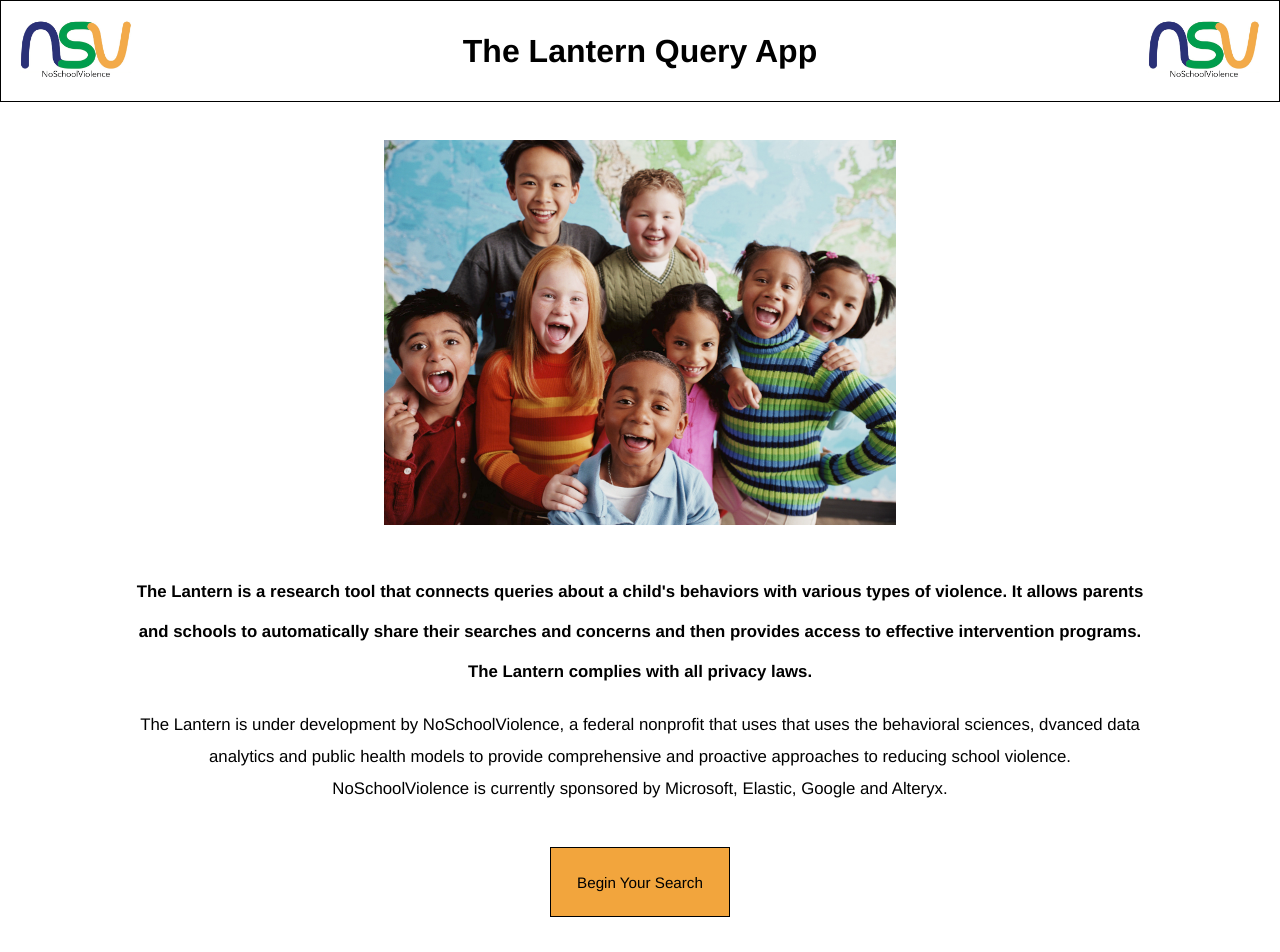
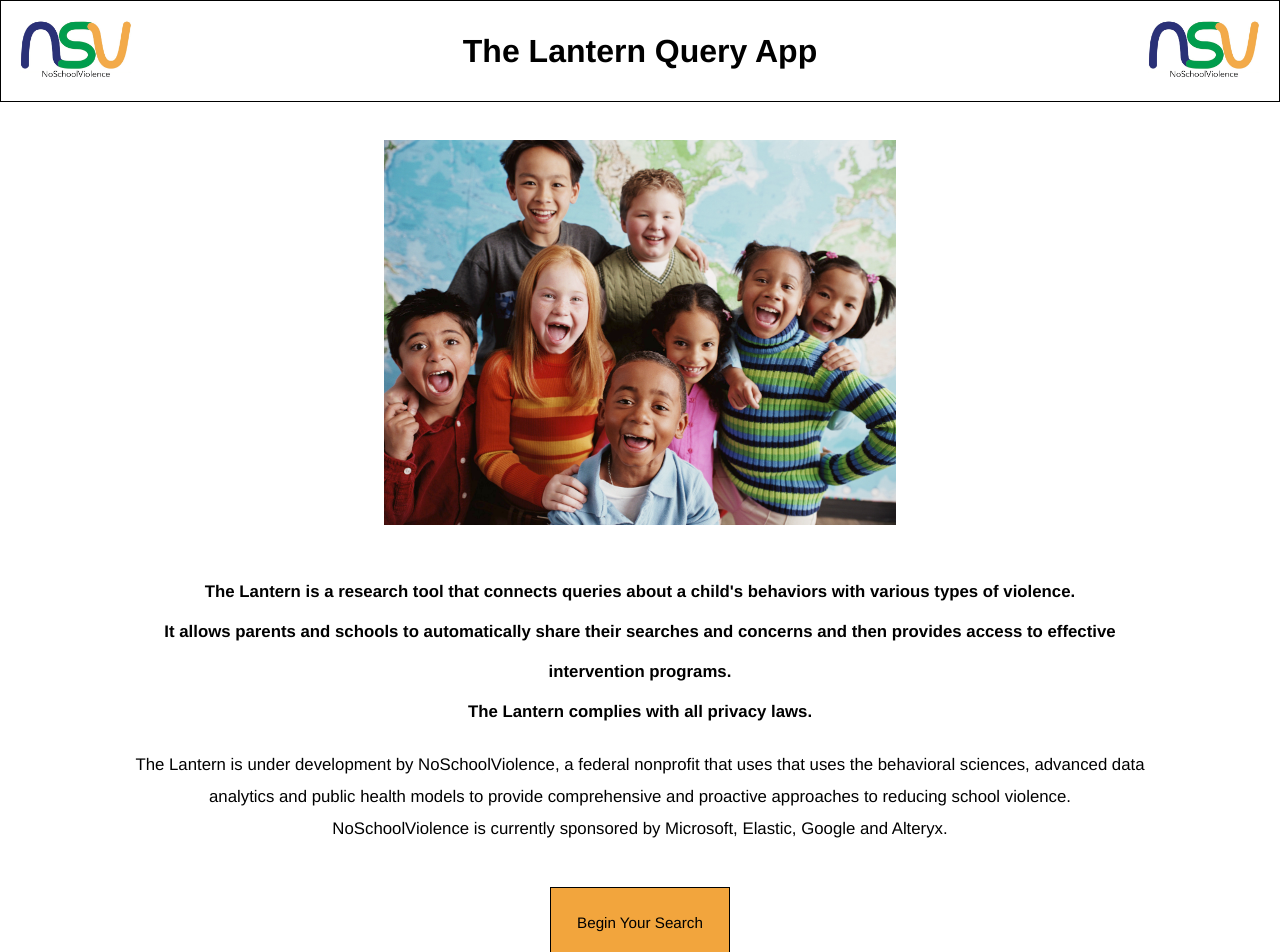
Before and after one commit to NoSchoolViolence/Lantern_Web_App, a React (Create React App) app in the folder lantern/: page / in a window 1280 px wide. Shown: the top 952 px of the page. Built offline with nearby package versions, Linux system fonts and the light colour scheme.

Commit message:
fixed typo

```diff
--- a/lantern/src/landing/components/abtLantern.js
+++ b/lantern/src/landing/components/abtLantern.js
@@ -13,7 +13,7 @@ const AbtLantern = () => {
 
       {/* Update req from Paul  Jan 29th - Patrizia */}
       <p className="Landing-Lantern">
-      The Lantern  is a research tool that connects queries about  a child's behaviors with various types of violence.
+      The Lantern  is a research tool that connects queries about a child's behaviors with various types of violence. <br />
       It allows parents and schools to automatically share their searches and concerns and then provides access to effective intervention programs.
       <br /> The Lantern complies with all privacy laws.
     </p></div>
--- a/lantern/src/landing/components/abtNSV.js
+++ b/lantern/src/landing/components/abtNSV.js
@@ -7,9 +7,9 @@ const AbtNSV = () => {
        {/* original text */}
         {/* <p className="Landing-NSV">The Lantern is under development by NoSchoolViolence, a federal non-profit that uses the behavioral sciences, advanced data analytics and public health models to provide comprehensive and proactive approaches to reducing school violence. NoSchoolViolence is currently sponsored by Microsoft, Elastic.co, Google and Alteryx.</p> */}
 
-      {/* Update req from Paul  Jan 29th - Patrizia */}
-      <p className="Landing-NSV">The Lantern is under development by NoSchoolViolence,  a federal nonprofit that uses that uses the behavioral sciences,
-      dvanced data analytics and public health models to provide comprehensive and proactive approaches to reducing school violence.
+      {/* Update req from Paul Jan 29th - Patrizia */}
+      <p className="Landing-NSV">The Lantern is under development by NoSchoolViolence, a federal nonprofit that uses that uses the behavioral sciences,
+      advanced data analytics and public health models to provide comprehensive and proactive approaches to reducing school violence.
       <br /> NoSchoolViolence is currently sponsored by Microsoft, Elastic, Google and Alteryx.
       </p></div>
   )
```
